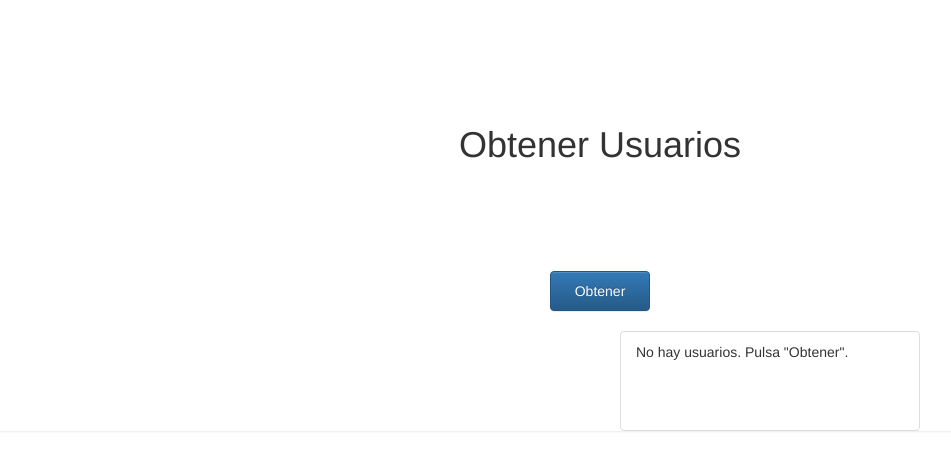
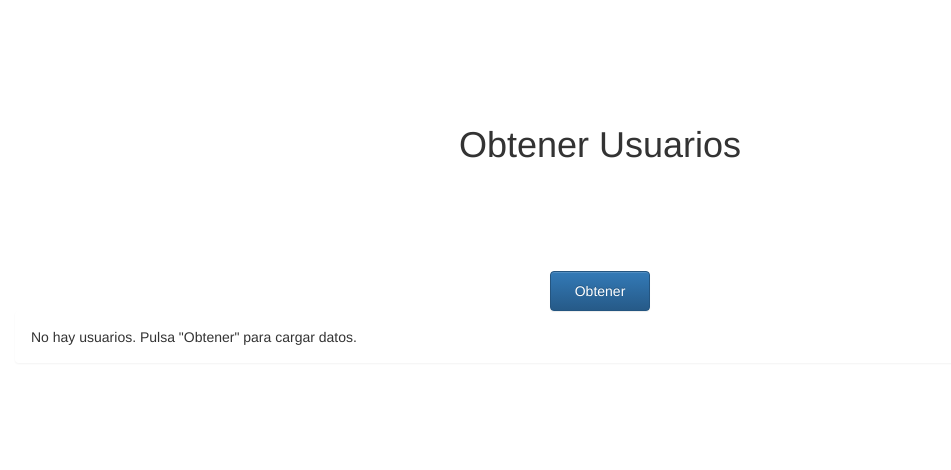
Before and after one commit to cristianjonhson/SpringBootReactJs, a React (Create React App) app in the folder Frontend/: page /BotonIndex in a window 1280 px wide. Shown: the top 470 px of the page, without its empty margins (40-991 px from the left). Built offline with nearby package versions, Linux system fonts and the light colour scheme.

Commit message:
style(frontend): mejorar UI de BotonIndex con cards, avatars y spinner

```diff
--- a/Frontend/src/pages/BotonIndex.js
+++ b/Frontend/src/pages/BotonIndex.js
@@ -39,38 +39,62 @@ function BotonIndex() {
   };
 
   return (
-    <div>
+    <div className="container my-4">
       <Form username="Obtener Usuarios" />
-      <div className="form-container">
+
+      <div className="form-container mb-3">
         <form onSubmit={handleSubmit}>
           <button type="submit" className="btn btn-primary" disabled={loading}>
-            {loading ? 'Cargando...' : 'Obtener'}
+            {loading ? (
+              <>
+                <span className="spinner-border spinner-border-sm me-2" role="status" aria-hidden="true"></span>
+                Cargando...
+              </>
+            ) : (
+              'Obtener'
+            )}
           </button>
         </form>
       </div>
 
-      <div className="list-wrapper">
-        <ul className="list-group">
       {error && (
-            <li className="list-group-item list-group-item-danger">Error: {error}</li>
+        <div className="alert alert-danger" role="alert">
+          {String(error)}
+        </div>
       )}
 
+      <div className="row">
         {users.length === 0 && !loading && !error && (
-            <li className="list-group-item">No hay usuarios. Pulsa "Obtener".</li>
+          <div className="col-12">
+            <div className="alert alert-secondary">No hay usuarios. Pulsa "Obtener" para cargar datos.</div>
+          </div>
         )}
 
         {users.map((user, i) => (
-            <li
-              className="list-group-item list-group-item-action"
-              key={user && (user.id ?? `${user.email || 'u'}-${i}`)}
-            >
-              <p><strong>Name:</strong> {user?.name}</p>
-              <p><strong>Username:</strong> {user?.username}</p>
-              <p><strong>Company:</strong> {user?.company?.name || 'N/A'}</p>
-              <p><strong>Email:</strong> {user?.email}</p>
-            </li>
+          <div className="col-12 col-md-6 col-lg-4 mb-3" key={user && (user.id ?? `${user.email || 'u'}-${i}`)}>
+            <div className="card h-100 shadow-sm">
+              <div className="card-body d-flex gap-3 align-items-start">
+                <img
+                  src={`https://ui-avatars.com/api/?name=${encodeURIComponent(user?.name || 'User')}&background=0D8ABC&color=fff&rounded=true&size=64`}
+                  alt={user?.name || 'avatar'}
+                  className="rounded-circle"
+                  style={{ width: 64, height: 64, objectFit: 'cover' }}
+                />
+                <div className="flex-grow-1">
+                  <h5 className="card-title mb-1">{user?.name || '—'}</h5>
+                  <p className="mb-1">
+                    <span className="badge bg-secondary me-2">@{user?.username || '—'}</span>
+                    <small className="text-muted">{user?.email || '—'}</small>
+                  </p>
+                  <p className="mb-0"><strong>Compañía:</strong> {user?.company?.name || 'N/A'}</p>
+                </div>
+              </div>
+              <div className="card-footer bg-transparent">
+                <small className="text-muted">ID: {user?.id ?? '—'}</small>
+              </div>
+            </div>
+          </div>
         ))}
-        </ul>
       </div>
     </div>
   );
```
Lines whose indentation alone changed are shown as unchanged.
